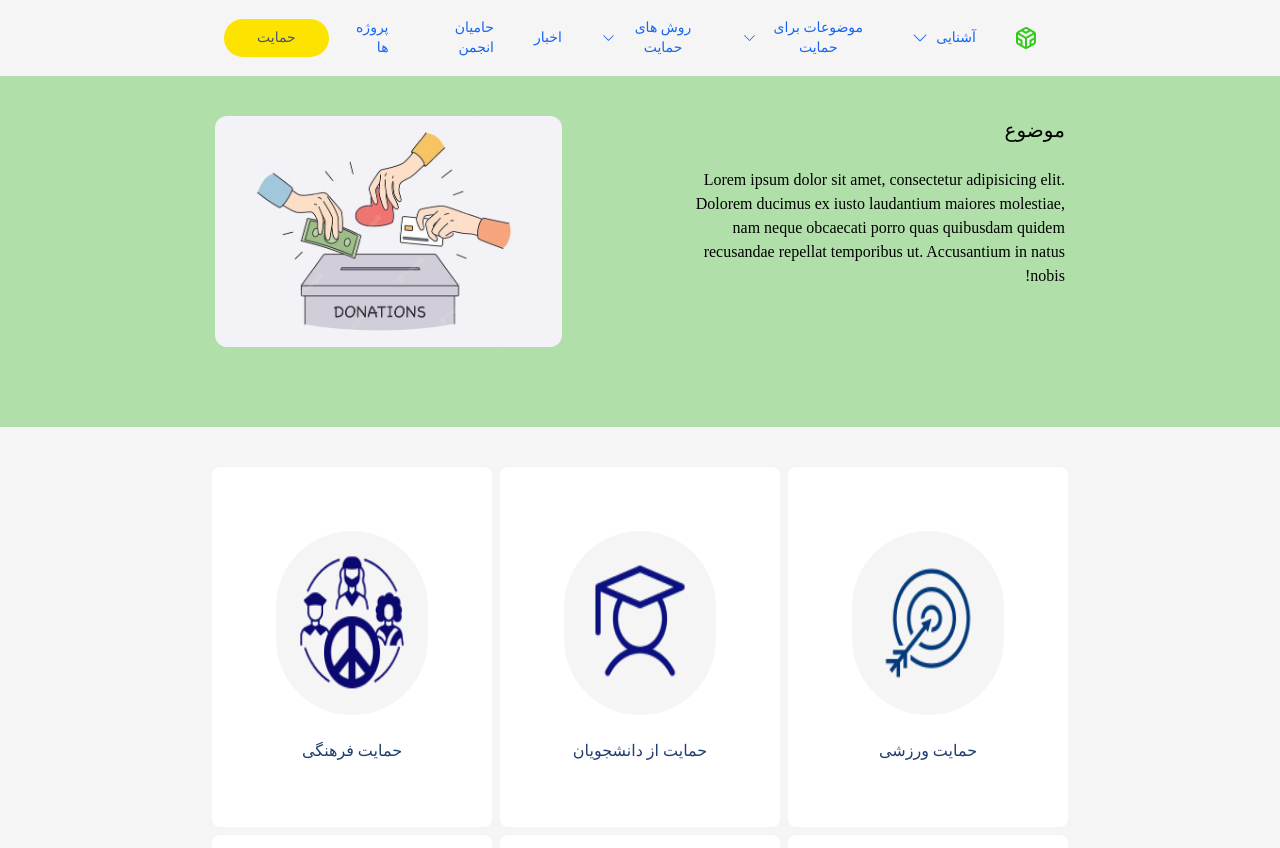
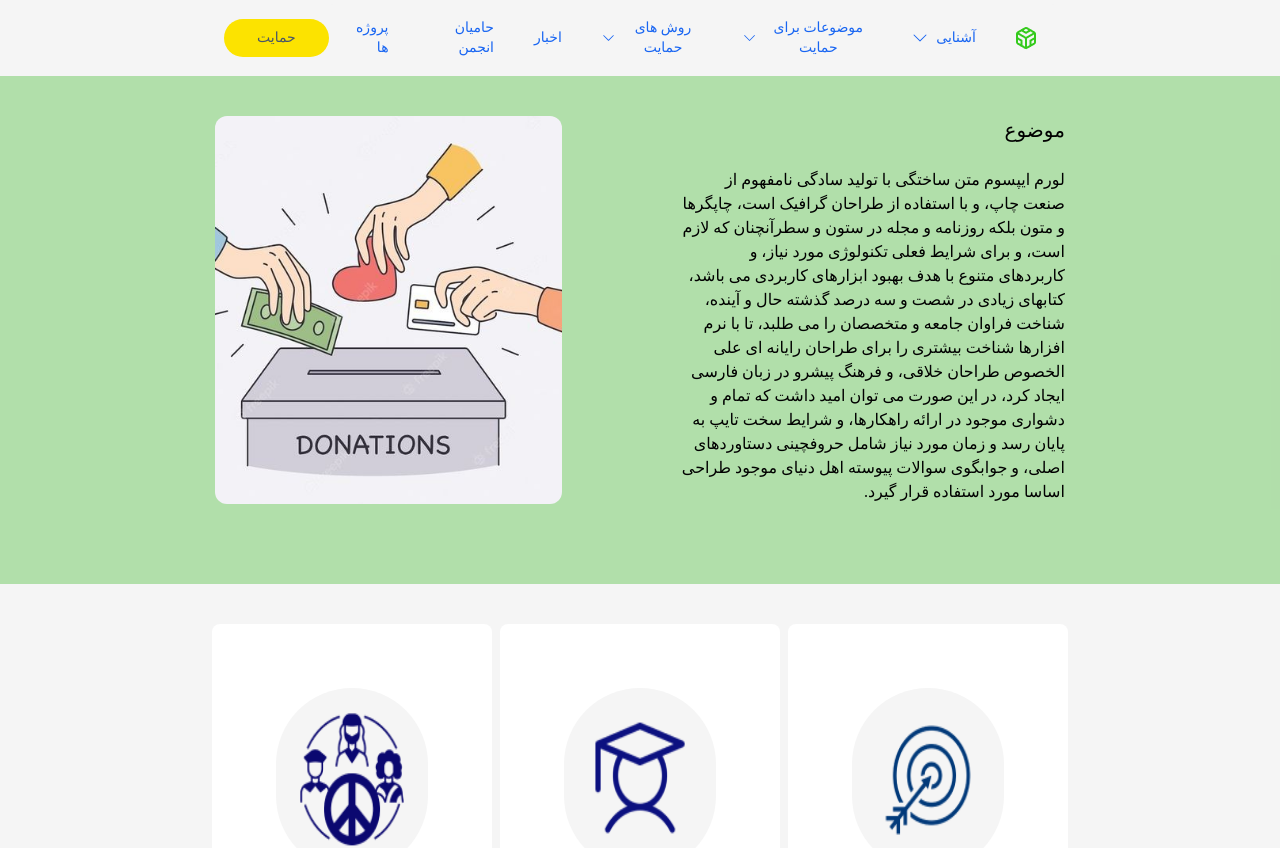
Before and after one commit to srbmm/charity, a React (Vite) app in the folder frontend/: page / in a window 1280 px wide. Shown: the top 848 px of the page. Built offline with nearby package versions, Linux system fonts and the light colour scheme; no server answers; a web font is replaced by a local one.

Commit message:
change lorem to persian

```diff
--- a/frontend/src/pages/Root.tsx
+++ b/frontend/src/pages/Root.tsx
@@ -24,7 +24,9 @@
                     <div className="xl:pr-20 xl:pl-20 md:pr-10 md:pl-10 mx-10 pb-20 flex flex-wrap pt-10 justify-evenly gap-6">
                         <div className="w-96 flex flex-col gap-6">
                             <h1 className="text-xl">موضوع</h1>
-                            <p>Lorem ipsum dolor sit amet, consectetur adipisicing elit. Dolorem ducimus ex iusto laudantium maiores molestiae, nam neque obcaecati porro quas quibusdam quidem recusandae repellat temporibus ut. Accusantium in natus nobis!</p>
+                            <p>
+                                لورم ایپسوم متن ساختگی با تولید سادگی نامفهوم از صنعت چاپ، و با استفاده از طراحان گرافیک است، چاپگرها و متون بلکه روزنامه و مجله در ستون و سطرآنچنان که لازم است، و برای شرایط فعلی تکنولوژی مورد نیاز، و کاربردهای متنوع با هدف بهبود ابزارهای کاربردی می باشد، کتابهای زیادی در شصت و سه درصد گذشته حال و آینده، شناخت فراوان جامعه و متخصصان را می طلبد، تا با نرم افزارها شناخت بیشتری را برای طراحان رایانه ای علی الخصوص طراحان خلاقی، و فرهنگ پیشرو در زبان فارسی ایجاد کرد، در این صورت می توان امید داشت که تمام و دشواری موجود در ارائه راهکارها، و شرایط سخت تایپ به پایان رسد و زمان مورد نیاز شامل حروفچینی دستاوردهای اصلی، و جوابگوی سوالات پیوسته اهل دنیای موجود طراحی اساسا مورد استفاده قرار گیرد.
+                            </p>
                         </div>
                         <img src={main} className="rounded-xl object-cover w-full md:w-1/3"/>
                     </div>
--- a/frontend/src/pages/helpMethod/Cash.tsx
+++ b/frontend/src/pages/helpMethod/Cash.tsx
@@ -1,4 +1,4 @@
-import React from 'react';
+import React, {useEffect} from 'react';
 import {Theme} from "../../components";
 import {useForm} from "react-hook-form"
 import {Label, Select, TextInput, Button} from "flowbite-react";
@@ -11,7 +11,9 @@
         register,
         handleSubmit,
         formState: { errors }
-    } = useForm()
+    } = useForm({defaultValues: {
+            topic: topic ? topic : ""
+        }})
 
     const onSubmit = (data) =>{
         if (data.topic === "nothing"){
@@ -50,7 +52,7 @@
             </div>
             <div>
                 <Label htmlFor="topic" value="موضوع*"/>
-                <Select value={topic ? topic : ""} {...register("topic", {required:true})}>
+                <Select {...register("topic", {required:true})}>
                     <option value="">انتخاب نمایید</option>
                     <option value="studentSupport">
                         حمایت از دانشجویان
```
